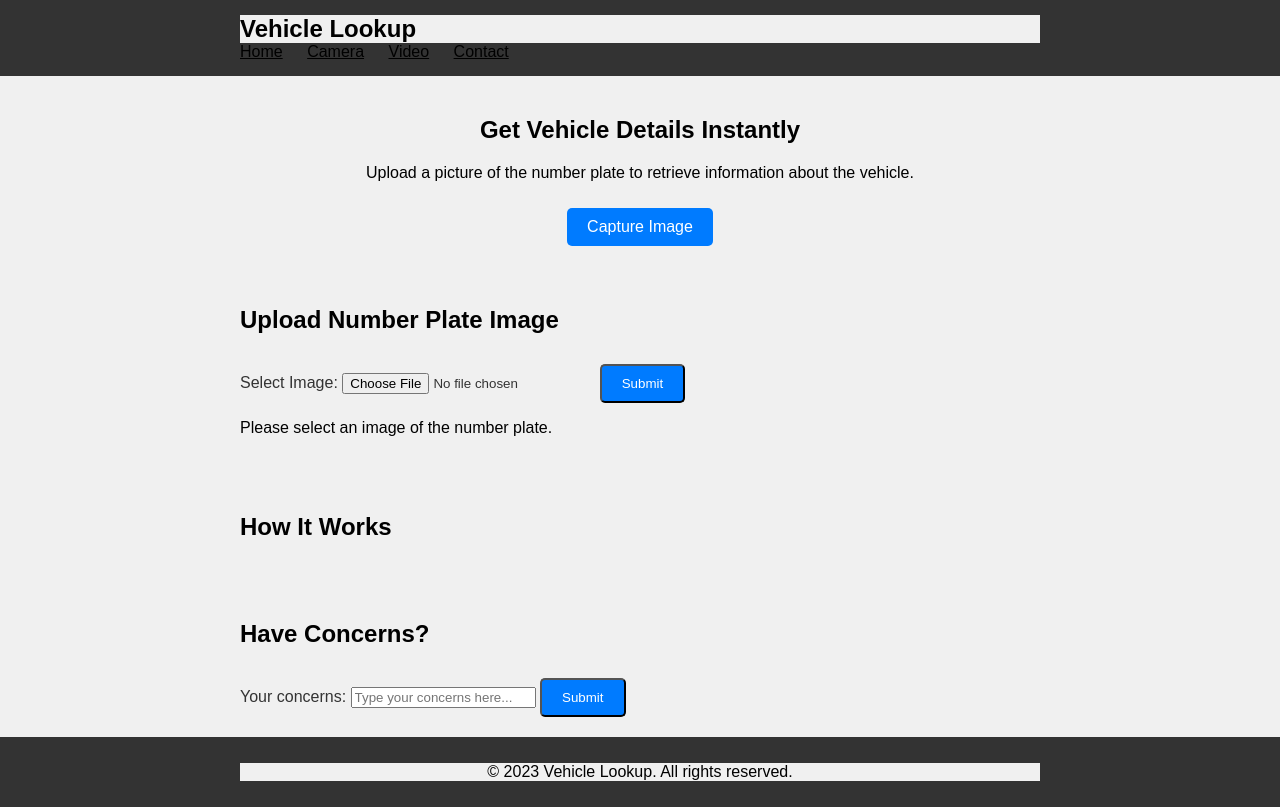
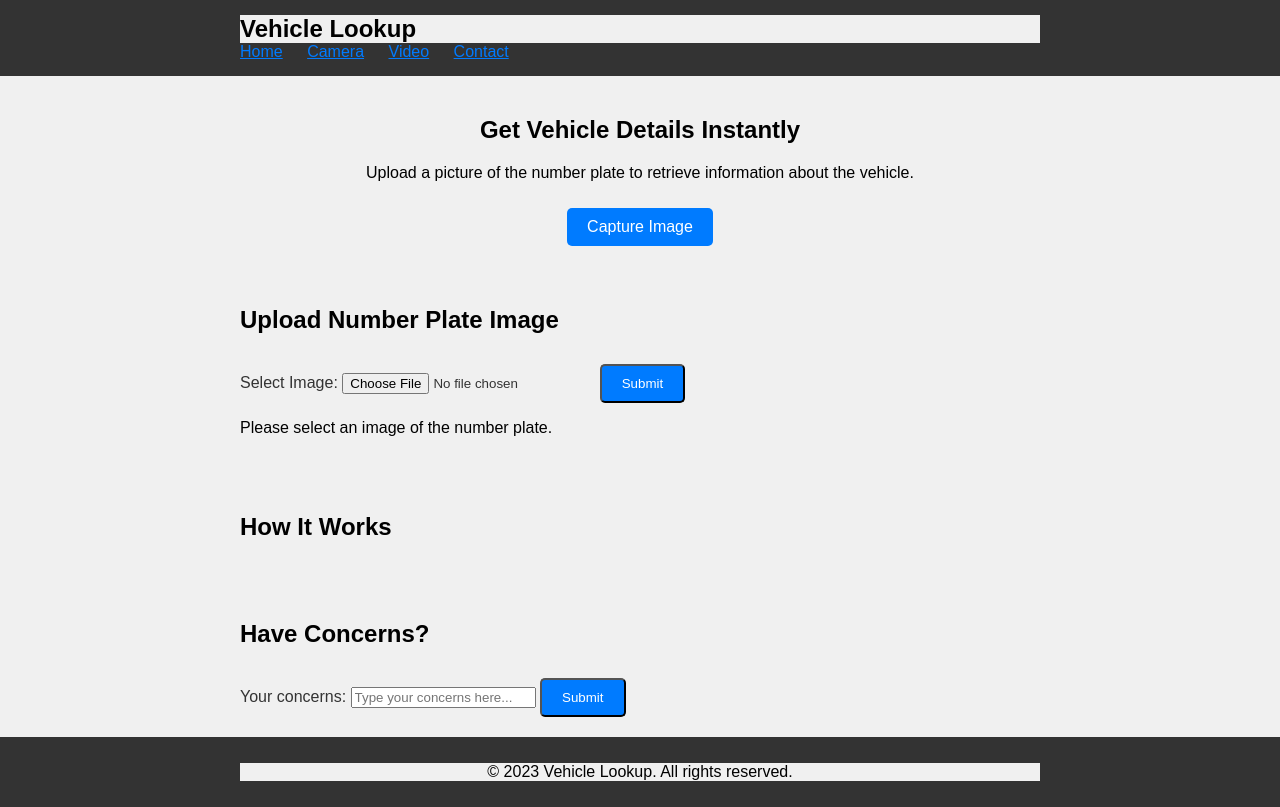
Before and after one commit to Divyakanchi16/divya-snewwebsite1.github.io, a plain HTML site: page index.html in a window 1280 px wide. Drawn offline with Linux system fonts and the light colour scheme.

Commit message:
Update index.html

```diff
--- a/index.html
+++ b/index.html
@@ -18,7 +18,7 @@
 
         /* Add styles for navigation links */
         nav ul li a {
-            color: #000;
+            color: #007bff; /* Set a contrasting text color for navigation links */
         }
 
         /* Add styles for specific sections */
```
